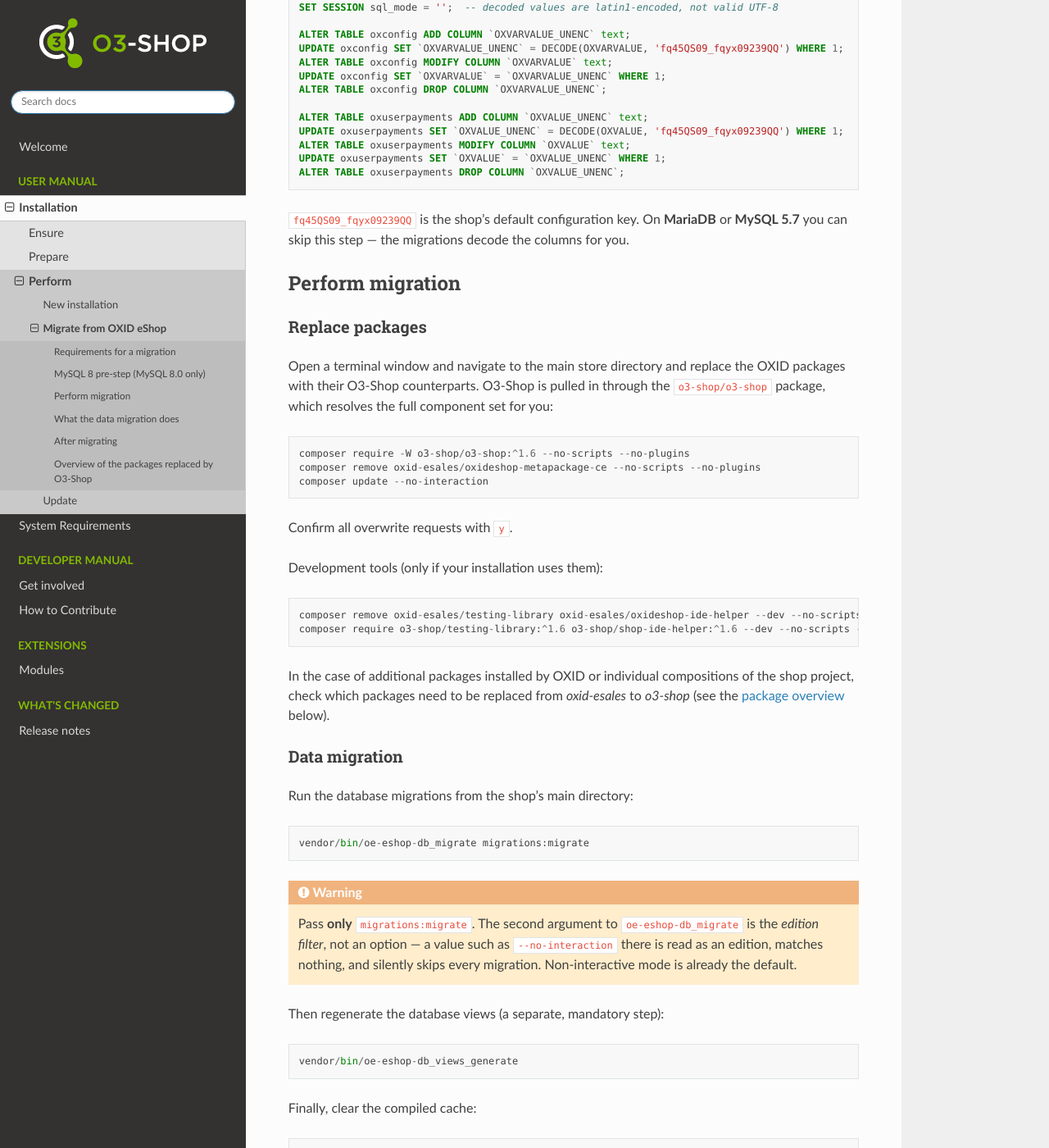
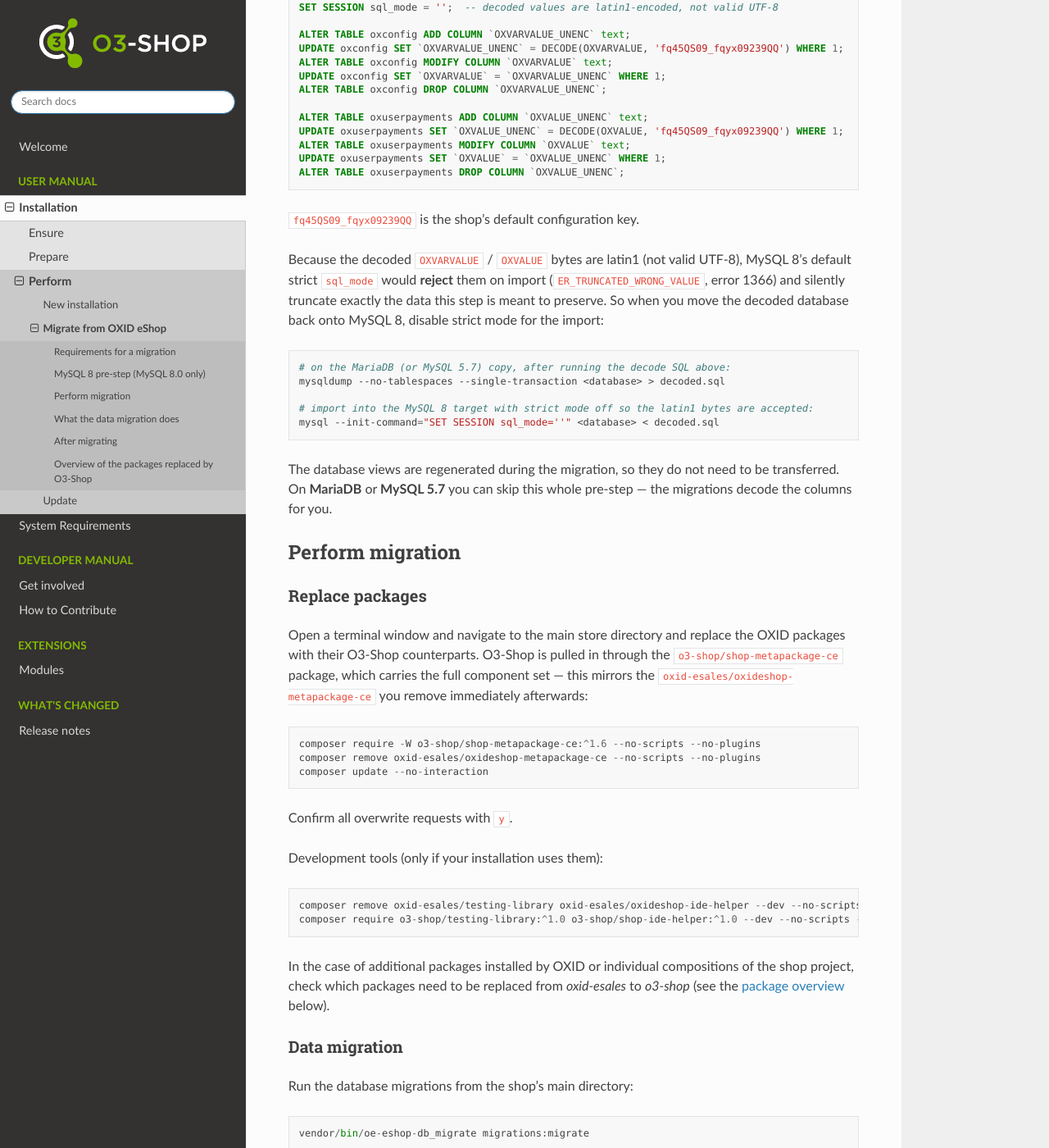
Before and after one commit to o3-shop/o3-documentation, a Sphinx documentation site: the page built from source/User/Installation/Migration.md, in a window 1280 px wide and 1400 px high, scrolled down 1099 px. Shown: the whole window at 82% size. Built offline with Sphinx 7.4.7 and the Read the Docs theme 3.1.0, drawn with Linux system fonts in a browser that asks for light colours.

Commit message:
docs(migration): address review — MySQL 8 import mode, metapackage, dev-tool versions
- MySQL 8 pre-step: spell out moving the decoded database back to MySQL 8 with
  strict mode disabled (mysqldump -> mysql --init-command="SET SESSION sql_mode=''"),
  so the latin1 OXVARVALUE/OXVALUE bytes aren't rejected (ER_TRUNCATED_WRONG_VALUE).
- Replace packages: require o3-shop/shop-metapackage-ce directly instead of the
  o3-shop/o3-shop project skeleton (type: project, not requireable into an existing
  tree); mirrors the oxid-esales metapackage removed on the next line.
- Dev tools: pin o3-shop/testing-library and o3-shop/shop-ide-helper to ^1.0
  (no 1.6 release exists — they are versioned independently of the shop line).

````diff
--- a/source/User/Installation/Migration.md
+++ b/source/User/Installation/Migration.md
@@ -47,8 +47,24 @@ UPDATE oxuserpayments SET `OXVALUE` = `OXVALUE_UNENC` WHERE 1;
 ALTER TABLE oxuserpayments DROP COLUMN `OXVALUE_UNENC`;
 ```
 
-`fq45QS09_fqyx09239QQ` is the shop's default configuration key. On **MariaDB** or
-**MySQL 5.7** you can skip this step — the migrations decode the columns for you.
+`fq45QS09_fqyx09239QQ` is the shop's default configuration key.
+
+Because the decoded `OXVARVALUE` / `OXVALUE` bytes are latin1 (not valid UTF-8), MySQL 8's
+default strict `sql_mode` would **reject** them on import (`ER_TRUNCATED_WRONG_VALUE`, error
+1366) and silently truncate exactly the data this step is meant to preserve. So when you move
+the decoded database back onto MySQL 8, disable strict mode for the import:
+
+```bash
+# on the MariaDB (or MySQL 5.7) copy, after running the decode SQL above:
+mysqldump --no-tablespaces --single-transaction <database> > decoded.sql
+
+# import into the MySQL 8 target with strict mode off so the latin1 bytes are accepted:
+mysql --init-command="SET SESSION sql_mode=''" <database> < decoded.sql
+```
+
+The database views are regenerated during the migration, so they do not need to be
+transferred. On **MariaDB** or **MySQL 5.7** you can skip this whole pre-step — the
+migrations decode the columns for you.
 
 ## Perform migration
 
@@ -56,10 +72,11 @@ ALTER TABLE oxuserpayments DROP COLUMN `OXVALUE_UNENC`;
 
 Open a terminal window and navigate to the main store directory and replace the OXID
 packages with their O3-Shop counterparts. O3-Shop is pulled in through the
-`o3-shop/o3-shop` package, which resolves the full component set for you:
+`o3-shop/shop-metapackage-ce` package, which carries the full component set — this mirrors
+the `oxid-esales/oxideshop-metapackage-ce` you remove immediately afterwards:
 
 ```
-composer require -W o3-shop/o3-shop:^1.6 --no-scripts --no-plugins
+composer require -W o3-shop/shop-metapackage-ce:^1.6 --no-scripts --no-plugins
 composer remove oxid-esales/oxideshop-metapackage-ce --no-scripts --no-plugins
 composer update --no-interaction
 ```
@@ -70,7 +87,7 @@ Development tools (only if your installation uses them):
 
 ```
 composer remove oxid-esales/testing-library oxid-esales/oxideshop-ide-helper --dev --no-scripts --no-plugins
-composer require o3-shop/testing-library:^1.6 o3-shop/shop-ide-helper:^1.6 --dev --no-scripts --no-plugins
+composer require o3-shop/testing-library:^1.0 o3-shop/shop-ide-helper:^1.0 --dev --no-scripts --no-plugins
 ```
 
 In the case of additional packages installed by OXID or individual compositions of the
````
